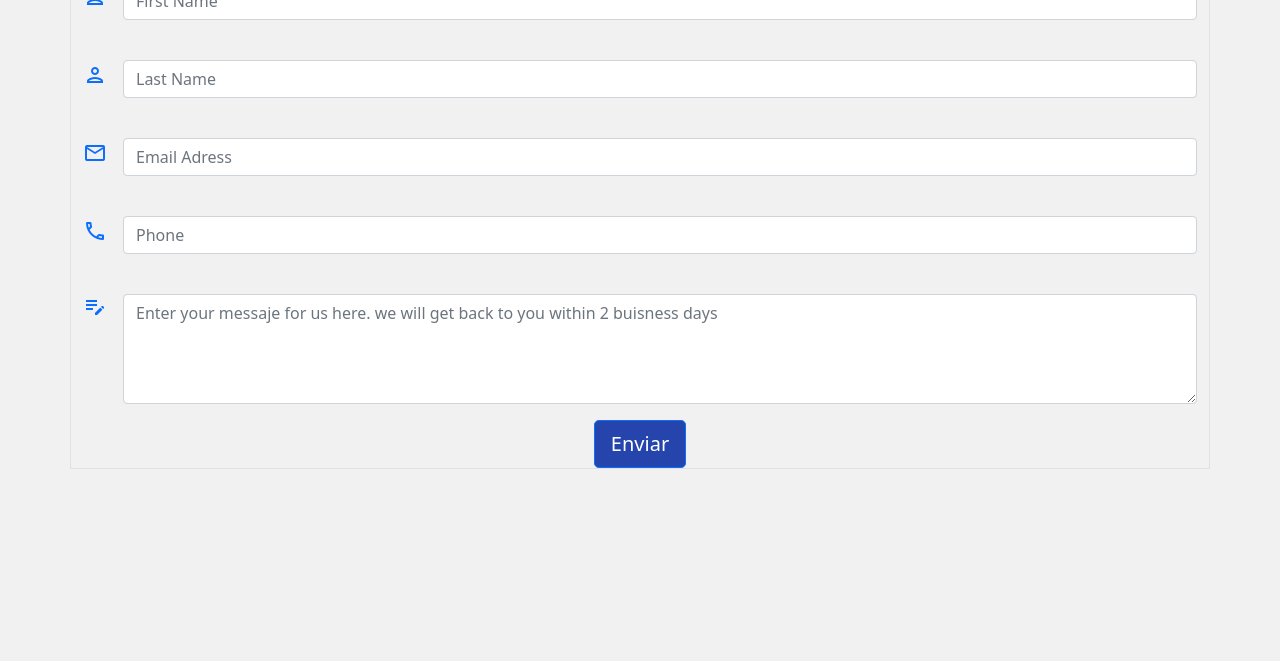
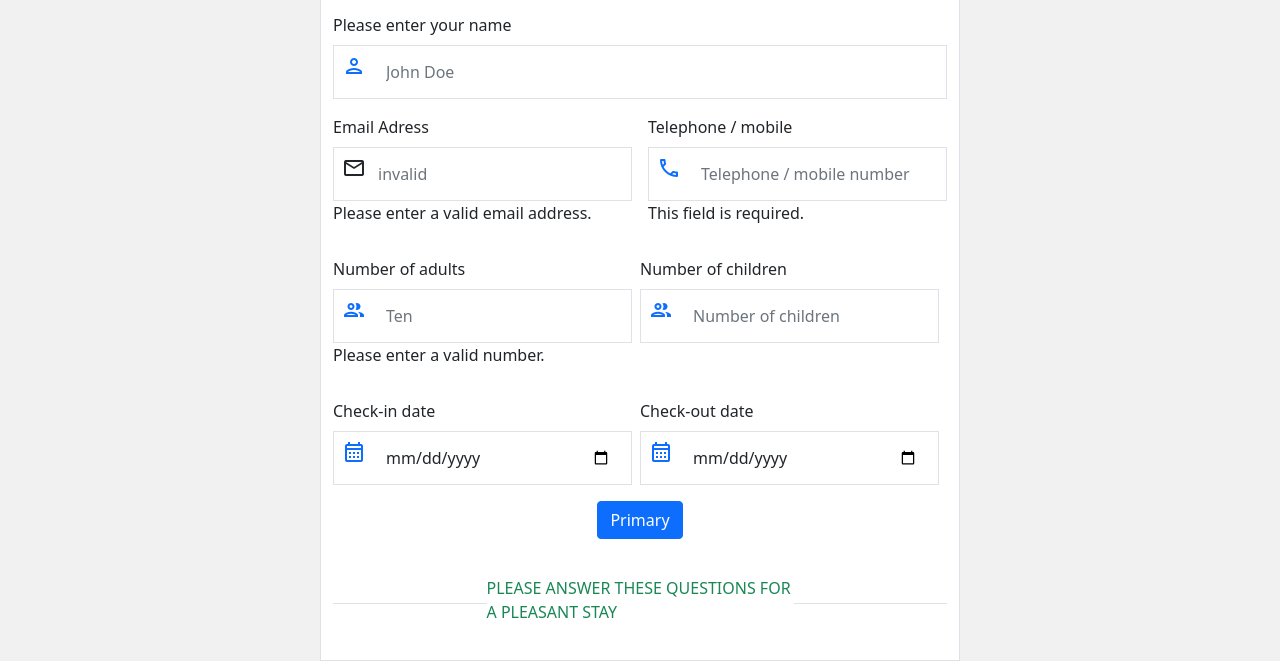
Before and after one commit to IdanSaida/boostrap-ejercisio3, a plain HTML site: page index.html in a window 1280 px wide. Shown: the part 188-849 px from the top of the page. Before the commit the page ends 800 px from the top, so only its background shows below. Drawn offline with nearby package versions, Linux system fonts and the light colour scheme.

Commit message:
Add files via upload

```diff
--- a/index.html
+++ b/index.html
@@ -9,72 +9,155 @@
     <title>Introducción a bootstrap</title>
 </head>
 <body style="background-color:#f1f1f1">
-    <main class="container border mt-5">
-        <h1 class="text-center text-primary border-bottom p-3">
-            Contact us
+    <main class="container border mt-5 bg-white col-6">
+        <div class="d-flex align-items-center  justify-content-center text-white" style="background-color:#10973d">
+            <span class="material-icons-outlined fs-2">
+                calendar_month
+                </span>
+            <h1 class="text-center p-3">
+                Make Room Resevations in Minutes
             </h1>
+        </div>
 
         <form class="mt-3">
             <div class="d-flex align-items-center">
-                <span class="material-icons-outlined text-primary me-3">
+
+                <div class="mb-3 w-100">
+                    <label for="exampleInputEmail1" class="form-label">Please enter your name</label>
+                    <div class="d-flex aling-items-center border p-2">
+                        <span class="material-icons-outlined text-primary me-2">
                             person
                             </span>
+                        <input type="text" class="form-control border-0" id="exampleInputEmail1" aria-describedby="emailHelp" placeholder="John Doe">
+                    </div>
 
-                <div class="mb-3 w-100">
-                    <label for="exampleInputEmail1" class="form-label"></label>
-                    <input type="text" class="form-control" id="exampleInputEmail1" aria-describedby="emailHelp" placeholder="First Name">
                   </div>
             </div>
 
-            <div class="d-flex align-items-center">
-              <span class="material-icons-outlined text-primary me-3">
-                person
-                </span>
+            <!-- Sección Email y Phone-->
+                <div class="d-flex justify-content-between">
+                    <div class="d-flex align-items-center col-6 pe-2">
 
                         <div class="mb-3 w-100">
-                <label for="exampleInputEmail1" class="form-label"></label>
-                <input type="text" class="form-control" id="exampleInputEmail1" aria-describedby="emailHelp" placeholder="Last Name">
+                            <label for="exampleInputEmail1" class="form-label">Email Adress</label>
+                            <div class="d-flex aling-items-center border p-2">
+                                <span class="material-icons-outlined">
+                                    email
+                                    </span>
+                                <input type="text" class="form-control border-0" id="exampleInputEmail1" aria-describedby="emailHelp" placeholder="invalid">
+                            </div>
+                            <p>Please enter a valid email address.</p>
+
                         </div>
                     </div>
 
-            <div class="d-flex align-items-center">
-              <span class="material-icons-outlined text-primary me-3">
-                email
-                </span>
+                    <div class="d-flex align-items-center col-6 ps-2">
 
                         <div class="mb-3 w-100">
-                  <label for="exampleInputPassword1" class="form-label"></label>
-                  <input type="email" class="form-control" id="exampleInputPassword1" placeholder="Email Adress">
+                            <label for="exampleInputEmail1" class="form-label">Telephone / mobile</label>
+                            <div class="d-flex aling-items-center border p-2">
+                                <span class="material-icons-outlined text-primary me-2">
+                                    phone
+                                    </span>
+                                <input type="text" class="form-control border-0" id="exampleInputEmail1" aria-describedby="emailHelp" placeholder="Telephone / mobile number">
+                            </div>
+                            <p>This field is required.</p>
+
+                        </div>
+                    </div>
+                </div>
+            <!-- Final Sección Email y Phone-->
+
+            <!-- Sección Número de personas-->
+            <div class="d-flex justify-content-between">
+                <div class="d-flex align-items-center col-6 pe-2">
+
+                    <div class="mb-3 w-100">
+                        <label for="exampleInputEmail1" class="form-label">Number of adults</label>
+                        <div class="d-flex aling-items-center border p-2">
+                            <span class="material-icons-outlined text-primary me-2">
+                                people
+                                </span>
+                            <input type="number" class="form-control border-0" id="exampleInputEmail1" aria-describedby="emailHelp" placeholder="Ten">
+                        </div>
+                        <p>Please enter a valid number.</p>
+
                       </div>
                 </div>
 
-            <div class="d-flex align-items-center">
-              <span class="material-icons-outlined text-primary me-3">
-                call
-                </span>
+                <div class="d-flex align-items-center col-6 pe-2">
 
                     <div class="mb-3 w-100">
-                <label for="exampleInputEmail1" class="form-label"></label>
-                <input type="text" class="form-control" id="exampleInputEmail1" aria-describedby="emailHelp" placeholder="Phone">
+                        <label for="exampleInputEmail1" class="form-label">Number of children</label>
+                        <div class="d-flex aling-items-center border p-2">
+                            <span class="material-icons-outlined text-primary me-2">
+                                people
+                                </span>
+                            <input type="number" class="form-control border-0" id="exampleInputEmail1" aria-describedby="emailHelp" placeholder="Number of children">
+                        </div>
+                        <!-- Tecla Alt-255 para colocar un caracter vacío -->
+                        <p> </p>
+                      </div>
                 </div>
             </div>
 
-            <div class="d-flex align-items-start">
-              <span class="material-icons-outlined pt-4 text-primary me-3">
-                edit_note
-                </span>
+           <!-- Final Sección Número de personas-->
+
+            <!-- Sección de fechas -->
+           <div class="d-flex justify-content-between">
+            <div class="d-flex align-items-center col-6 pe-2">
 
                     <div class="mb-3 w-100">
-                  <label for="exampleFormControlTextarea1" class="form-label"></label>
-                  <textarea class="form-control" id="exampleFormControlTextarea1" rows="4" placeholder="Enter your messaje for us here. we will get back to you within 2 buisness days"></textarea >
+                        <label for="exampleInputEmail1" class="form-label">Check-in date</label>
+                        <div class="d-flex aling-items-center border p-2">
+                            <span class="material-icons-outlined text-primary me-2">
+                                calendar_month
+                                </span>
+                            <input type="date" class="form-control border-0" id="exampleInputEmail1" aria-describedby="emailHelp" placeholder="9/4/2019">
+                        </div>
+
                       </div>
                 </div>
 
-              <div class="d-flex justify-content-center">
-                <button type="submit" class="btn btn-primary btn-lg" style="background-color:#2544ac">Enviar</button>
+                <div class="d-flex align-items-center col-6 pe-2">
+
+                    <div class="mb-3 w-100">
+                        <label for="exampleInputEmail1" class="form-label">Check-out date</label>
+                        <div class="d-flex aling-items-center border p-2">
+                            <span class="material-icons-outlined text-primary me-2">
+                                calendar_month
+                                </span>
+                            <input type="date" class="form-control border-0" id="exampleInputEmail1" aria-describedby="emailHelp" placeholder="mm/dd/yyyy">
                         </div>
 
+                      </div>
+                </div>
+            </div>
+           <!-- Final sección de fechas -->
+            <div class=" d-flex justify-content-center">
+                 <button type="button" class="btn btn-primary">Primary</button>
+            </div>
+
+
           </form>
+
+          <div class="d-flex justify-content-around align-items-center  mt-3">
+            <div class="d-flex flex-column col-3">
+                <p class="border-bottom mt-4"> </p>
+                <p> </p>
+            </div>
+
+              <div class="d-flex justify-content-center text-success col-6">
+                <p>PLEASE ANSWER THESE QUESTIONS FOR A PLEASANT STAY</p>
+              </div>
+
+              <div  class="d-flex flex-column col-3">
+                <p class="border-bottom mt-4"> </p>
+                <p> </p>
+              </div>
+          </div>
+
+
     </main>
     <script src="https://cdn.jsdelivr.net/npm/bootstrap@5.0.2/dist/js/bootstrap.bundle.min.js" integrity="sha384-MrcW6ZMFYlzcLA8Nl+NtUVF0sA7MsXsP1UyJoMp4YLEuNSfAP+JcXn/tWtIaxVXM" crossorigin="anonymous"></script>
 </body>
```
Lines whose indentation alone changed are shown as unchanged.
